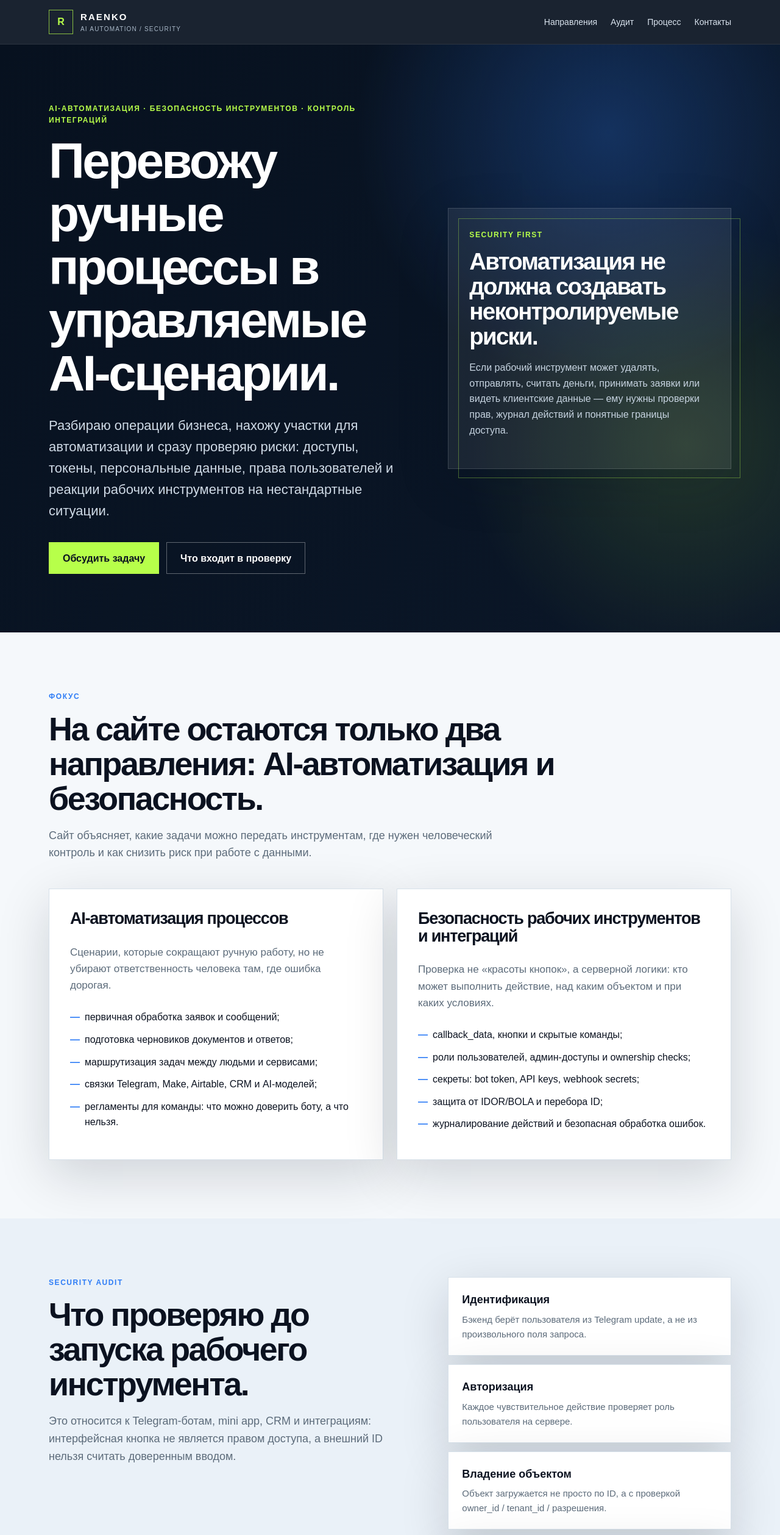
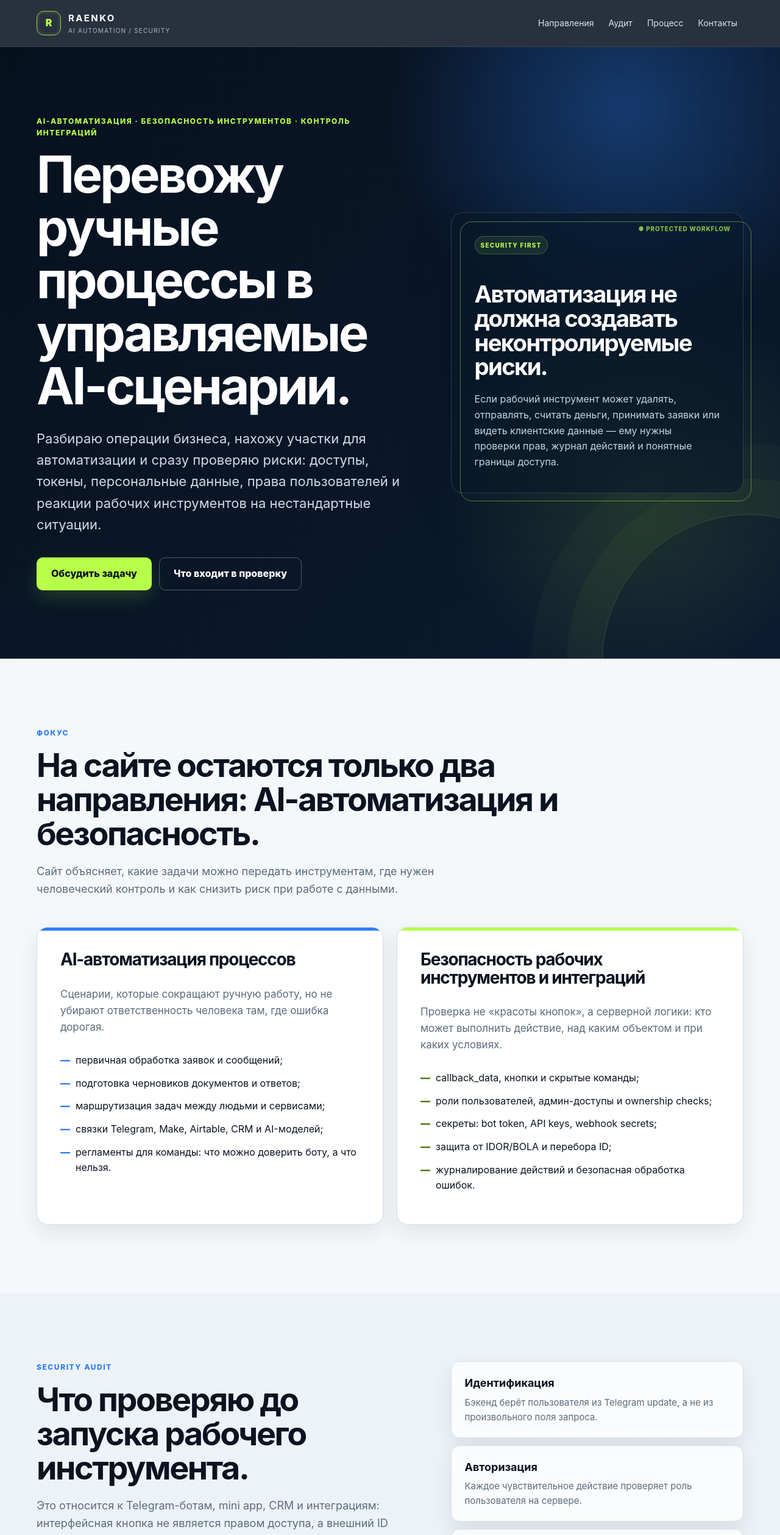
Before and after one commit to lehamvd757-tech/My-name-, a plain HTML site: page index.html in a window 1280 px wide. Shown: the top 2517 px of the page at 61% size. Drawn offline with Linux system fonts and the light colour scheme.

Commit message:
Refine visual system and responsive layout

```diff
--- a/assets/styles.css
+++ b/assets/styles.css
@@ -1,6 +1,6 @@
 :root {
-  --bg: #07111f;
-  --bg-2: #0b1728;
+  --bg: #06111e;
+  --bg-2: #0b1b30;
   --paper: #f5f8fb;
   --paper-2: #eaf1f8;
   --ink: #0b1220;
@@ -9,542 +9,202 @@
   --accent: #b7ff4a;
   --blue: #2f7df6;
   --white: #ffffff;
-  --shadow: 0 24px 80px rgba(7, 17, 31, 0.16);
+  --shadow: 0 24px 80px rgba(7, 17, 31, 0.14);
   --shadow-soft: 0 12px 34px rgba(7, 17, 31, 0.09);
 }
 
-* {
-  box-sizing: border-box;
-}
-
-html {
-  scroll-behavior: smooth;
-}
-
+* { box-sizing: border-box; }
+html { scroll-behavior: smooth; }
 body {
   margin: 0;
   background: var(--paper);
   color: var(--ink);
-  font: 16px/1.6 Arial, Helvetica, sans-serif;
+  font: 16px/1.6 Inter, "Segoe UI", Arial, Helvetica, sans-serif;
   text-rendering: optimizeLegibility;
   -webkit-font-smoothing: antialiased;
 }
-
-a {
-  color: inherit;
-}
+a { color: inherit; }
+::selection { background: var(--accent); color: var(--ink); }
 
 .skip-link {
-  position: absolute;
-  left: -999px;
-  top: 12px;
-  z-index: 100;
-  background: var(--accent);
-  color: var(--ink);
-  padding: 10px 14px;
+  position: absolute; left: -999px; top: 12px; z-index: 100;
+  background: var(--accent); color: var(--ink); padding: 10px 14px; border-radius: 8px;
 }
+.skip-link:focus { left: 12px; }
 
-.skip-link:focus {
-  left: 12px;
-}
-
-.container {
-  width: min(1120px, calc(100% - 40px));
-  margin: 0 auto;
-}
+.container { width: min(1160px, calc(100% - 48px)); margin: 0 auto; }
 
 .site-header {
-  position: sticky;
-  top: 0;
-  z-index: 20;
-  background: rgba(7, 17, 31, 0.92);
-  color: var(--white);
-  border-bottom: 1px solid rgba(255, 255, 255, 0.08);
-  backdrop-filter: blur(16px);
+  position: sticky; top: 0; z-index: 20;
+  background: rgba(6, 17, 30, 0.86); color: var(--white);
+  border-bottom: 1px solid rgba(255,255,255,0.08);
+  backdrop-filter: blur(18px);
 }
+.header-grid, .footer-grid {
+  min-height: 76px; display: flex; align-items: center; justify-content: space-between; gap: 24px;
+}
+.brand { display: inline-flex; align-items: center; gap: 12px; text-decoration: none; }
+.brand-mark {
+  display: grid; width: 40px; height: 40px; place-items: center;
+  border: 1px solid rgba(183,255,74,0.8); border-radius: 12px;
+  color: var(--accent); font-weight: 900; box-shadow: inset 0 0 0 4px rgba(183,255,74,0.06);
+}
+.brand strong { display: block; font-size: 15px; letter-spacing: 0.16em; }
+.brand small { display: block; color: #a9b8c8; font-size: 10px; letter-spacing: 0.12em; text-transform: uppercase; }
+.nav { display: flex; gap: 4px; color: #d9e3ee; font-size: 14px; }
+.nav a { padding: 8px 10px; border-radius: 8px; }
+.nav a:hover, .nav a:focus-visible { background: rgba(255,255,255,0.08); color: var(--accent); outline: none; }
+.nav a, .site-footer a, .contact-card a { text-decoration: none; }
 
-.header-grid,
-.footer-grid {
-  min-height: 72px;
-  display: flex;
-  align-items: center;
-  justify-content: space-between;
-  gap: 24px;
-}
-
-.brand {
-  display: inline-flex;
-  align-items: center;
-  gap: 12px;
-  text-decoration: none;
-}
-
-.brand-mark {
-  display: grid;
-  width: 40px;
-  height: 40px;
-  place-items: center;
-  border: 1px solid rgba(183, 255, 74, 0.7);
-  color: var(--accent);
-  font-weight: 800;
-}
-
-.brand strong {
-  display: block;
-  font-size: 15px;
-  letter-spacing: 0.14em;
-}
-
-.brand small {
-  display: block;
-  color: #a9b8c8;
-  font-size: 10px;
-  letter-spacing: 0.12em;
-  text-transform: uppercase;
-}
-
-.nav {
-  display: flex;
-  gap: 22px;
-  color: #d9e3ee;
-  font-size: 14px;
-}
-
-.nav a,
-.site-footer a,
-.contact-card a {
-  text-decoration: none;
-}
-
-.nav a:hover,
-.site-footer a:hover,
-.contact-card a:hover {
-  color: var(--accent);
-}
-
-.section,
-.hero {
-  padding: 96px 0;
-}
-
+.section, .hero { padding: 112px 0; }
 .section-dark {
   background:
-    radial-gradient(circle at 78% 15%, rgba(47, 125, 246, 0.28), transparent 32%),
-    radial-gradient(circle at 88% 68%, rgba(183, 255, 74, 0.14), transparent 28%),
+    radial-gradient(circle at 80% 10%, rgba(47,125,246,0.34), transparent 28%),
+    radial-gradient(circle at 82% 72%, rgba(183,255,74,0.13), transparent 26%),
     linear-gradient(135deg, var(--bg), var(--bg-2));
   color: var(--white);
 }
-
 .hero {
-  min-height: calc(100svh - 72px);
-  display: flex;
-  align-items: center;
-  overflow: hidden;
+  position: relative; min-height: calc(100svh - 76px); display: flex; align-items: center; overflow: hidden;
+}
+.hero::before {
+  content: ""; position: absolute; inset: 0; pointer-events: none; opacity: .5;
+  background-image: linear-gradient(rgba(255,255,255,.035) 1px, transparent 1px), linear-gradient(90deg, rgba(255,255,255,.035) 1px, transparent 1px);
+  background-size: 52px 52px;
+  mask-image: linear-gradient(to bottom, black, transparent 78%);
+}
+.hero::after {
+  content: ""; position: absolute; width: 480px; height: 480px; right: -190px; bottom: -245px;
+  border: 1px solid rgba(183,255,74,.2); border-radius: 50%; box-shadow: 0 0 0 58px rgba(183,255,74,.035), 0 0 0 116px rgba(183,255,74,.025);
+}
+.hero-grid, .contact-grid, .audit-grid {
+  position: relative; z-index: 1; display: grid; grid-template-columns: 1.12fr .88fr; gap: 68px; align-items: center;
 }
 
-.hero-grid,
-.contact-grid,
-.audit-grid {
-  display: grid;
-  grid-template-columns: 1.12fr 0.88fr;
-  gap: 64px;
-  align-items: center;
+.eyebrow, .kicker, .panel-status {
+  margin: 0 0 16px; color: var(--accent); font-size: 12px; font-weight: 800; letter-spacing: .13em; text-transform: uppercase;
 }
+.kicker { color: var(--blue); }
+h1,h2,h3,p { margin-top: 0; }
+h1,h2,h3 { line-height: 1.04; letter-spacing: -.045em; }
+h1 { max-width: 820px; margin-bottom: 26px; font-size: clamp(44px, 6.5vw, 84px); }
+h2 { max-width: 860px; margin-bottom: 20px; font-size: clamp(34px, 4.2vw, 56px); }
+h3 { font-size: 28px; }
+.lead { max-width: 720px; color: #cfdae6; font-size: clamp(18px, 2vw, 22px); }
+.lead.small { font-size: 18px; margin-bottom: 14px; }
+.intro { max-width: 760px; color: var(--muted); font-size: 18px; }
 
-.eyebrow,
-.kicker,
-.panel-status {
-  margin: 0 0 14px;
-  color: var(--accent);
-  font-size: 12px;
-  font-weight: 800;
-  letter-spacing: 0.13em;
-  text-transform: uppercase;
+.actions { display: flex; flex-wrap: wrap; gap: 12px; margin-top: 36px; }
+.button {
+  display: inline-flex; min-height: 54px; align-items: center; justify-content: center; padding: 0 23px;
+  border: 1px solid transparent; border-radius: 10px; font-weight: 800; text-decoration: none; transition: transform .2s ease, border-color .2s ease, background .2s ease;
 }
-
-.kicker {
-  color: var(--blue);
-}
-
-h1,
-h2,
-h3,
-p {
-  margin-top: 0;
-}
-
-h1,
-h2,
-h3 {
-  line-height: 1.06;
-  letter-spacing: -0.045em;
-}
-
-h1 {
-  max-width: 820px;
-  margin-bottom: 24px;
-  font-size: clamp(42px, 6.4vw, 82px);
-}
-
-h2 {
-  max-width: 860px;
-  margin-bottom: 18px;
-  font-size: clamp(32px, 4.2vw, 54px);
-}
-
-h3 {
-  font-size: 27px;
-}
-
-.lead {
-  max-width: 720px;
-  color: #cfdae6;
-  font-size: clamp(18px, 2vw, 22px);
-}
-
-.lead.small {
-  font-size: 18px;
-  margin-bottom: 14px;
-}
-
-.brief-list {
-  display: grid;
-  gap: 8px;
-  max-width: 640px;
-  margin: 0;
-  padding-left: 22px;
-  color: #cfdae6;
-}
-
-.brief-list li::marker {
-  color: var(--accent);
-  font-weight: 800;
-}
-
-.intro {
-  max-width: 760px;
-  color: var(--muted);
-  font-size: 18px;
-}
-
-.actions {
-  display: flex;
-  flex-wrap: wrap;
-  gap: 12px;
-  margin-top: 34px;
-}
-
-.button {
-  display: inline-flex;
-  min-height: 52px;
-  align-items: center;
-  justify-content: center;
-  padding: 0 22px;
-  border: 1px solid transparent;
-  font-weight: 800;
-  text-decoration: none;
-}
-
-.button-primary {
-  background: var(--accent);
-  color: #07111f;
-}
-
-.button-primary:hover {
-  filter: brightness(0.96);
-}
-
-.button-secondary {
-  border-color: rgba(255, 255, 255, 0.35);
-  color: var(--white);
-}
-
-.button-secondary:hover {
-  border-color: var(--accent);
-  color: var(--accent);
-}
+.button:hover { transform: translateY(-2px); }
+.button-primary { background: var(--accent); color: #07111f; box-shadow: 0 12px 30px rgba(183,255,74,.16); }
+.button-primary:hover { background: #c5ff70; }
+.button-secondary { border-color: rgba(255,255,255,.3); color: var(--white); }
+.button-secondary:hover { border-color: var(--accent); color: var(--accent); }
 
 .hero-panel {
-  position: relative;
-  padding: 34px;
-  background: rgba(255, 255, 255, 0.07);
-  border: 1px solid rgba(255, 255, 255, 0.14);
-  box-shadow: var(--shadow);
+  position: relative; padding: 38px; background: rgba(8,24,42,.68);
+  border: 1px solid rgba(255,255,255,.15); border-radius: 20px;
+  box-shadow: var(--shadow); backdrop-filter: blur(10px);
 }
+.hero-panel::before {
+  content: ""; position: absolute; inset: 14px -14px -14px 14px; z-index: -1;
+  border: 1px solid rgba(183,255,74,.42); border-radius: 20px;
+}
+.hero-panel::after {
+  content: "● protected workflow"; position: absolute; top: 18px; right: 20px;
+  color: rgba(183,255,74,.72); font-size: 10px; font-weight: 800; letter-spacing: .08em; text-transform: uppercase;
+}
+.hero-panel h2 { margin-top: 46px; font-size: clamp(28px,3vw,42px); }
+.hero-panel p { margin-bottom: 0; color: #c6d3e0; }
+.panel-status { display: inline-flex; align-items: center; gap: 7px; margin-bottom: 0; padding: 6px 9px; background: rgba(183,255,74,.09); border: 1px solid rgba(183,255,74,.24); border-radius: 99px; font-size: 10px; }
 
-.hero-panel::before {
-  content: "";
-  position: absolute;
-  inset: 16px -16px -16px 16px;
-  z-index: -1;
-  border: 1px solid rgba(183, 255, 74, 0.35);
+.section-muted { background: linear-gradient(180deg, #edf3f8, var(--paper-2)); }
+.section-head { margin-bottom: 48px; }
+.cards { display: grid; gap: 22px; }
+.two-columns { grid-template-columns: repeat(2,minmax(0,1fr)); }
+.card,.step,.audit-item,.contact-card { border: 1px solid var(--line); box-shadow: var(--shadow-soft); }
+.card {
+  position: relative; min-height: 430px; padding: 38px; overflow: hidden; background: var(--white); border-radius: 18px;
+  transition: transform .25s ease, box-shadow .25s ease;
 }
+.card::before { content: ""; position: absolute; top: 0; left: 0; width: 100%; height: 5px; background: var(--blue); }
+.card:nth-child(2)::before { background: var(--accent); }
+.card:hover { transform: translateY(-5px); box-shadow: var(--shadow); }
+.card p { color: var(--muted); font-size: 17px; }
+.check-list { padding: 0; margin: 28px 0 0; list-style: none; }
+.check-list li { position: relative; padding-left: 25px; margin: 12px 0; }
+.check-list li::before { content: "—"; position: absolute; left: 0; color: var(--blue); font-weight: 900; }
+.card:nth-child(2) .check-list li::before, .audit-result .check-list li::before { color: #4a7900; }
 
-.hero-panel h2 {
-  font-size: clamp(28px, 3vw, 42px);
+.audit-grid { align-items: start; }
+.audit-list { display: grid; gap: 12px; }
+.audit-result {
+  grid-column: 2; margin-top: 22px; padding: 30px; background: linear-gradient(135deg,#e9ffc1,#d6fb94);
+  border: 1px solid #bade73; border-radius: 18px; box-shadow: var(--shadow-soft);
 }
+.audit-result h3 { margin: 0; font-size: 26px; }
+.audit-result .check-list { margin-top: 18px; }
+.audit-item { padding: 21px 22px; background: rgba(255,255,255,.78); border-radius: 14px; }
+.audit-item strong { display: block; margin-bottom: 5px; font-size: 18px; }
+.audit-item p { margin: 0; color: var(--muted); font-size: 15px; }
 
-.hero-panel p {
-  color: #c6d3e0;
+.steps { display: grid; grid-template-columns: repeat(4,minmax(0,1fr)); gap: 16px; }
+.step {
+  min-height: 235px; padding: 28px; background: var(--white); border-radius: 16px;
+  border-top: 4px solid var(--blue);
 }
+.step:nth-child(2) { border-top-color: #5d99fa; }
+.step:nth-child(3) { border-top-color: #8ebf48; }
+.step:nth-child(4) { border-top-color: var(--accent); }
+.step h3 { margin: 0 0 12px; font-size: 24px; }
+.step p { color: var(--muted); font-size: 15px; }
 
-.section-muted {
-  background: var(--paper-2);
+.compact { padding: 92px 0; }
+.brief-list { display: grid; gap: 8px; max-width: 640px; margin: 0; padding-left: 22px; color: #cfdae6; }
+.brief-list li::marker { color: var(--accent); font-weight: 800; }
+.contact-card {
+  display: grid; gap: 14px; padding: 30px; background: rgba(255,255,255,.09);
+  border-color: rgba(255,255,255,.18); border-radius: 18px; color: #dce7f2; backdrop-filter: blur(8px);
 }
+.contact-card a { transition: color .2s ease; }
+.contact-card a:hover { color: var(--accent); }
+.contact-main { display: block; padding-bottom: 18px; border-bottom: 1px solid rgba(255,255,255,.16); }
+.contact-main span { display: block; color: var(--accent); font-size: 12px; font-weight: 800; letter-spacing: .13em; text-transform: uppercase; }
+.contact-main strong { display: block; margin-top: 4px; color: var(--white); font-size: 30px; }
 
-.section-head {
-  margin-bottom: 44px;
+.site-footer { background: #050c15; color: #93a4b6; }
+.footer-grid { min-height: 76px; }
+.site-footer a:hover { color: var(--accent); }
+.reveal { opacity: 0; transform: translateY(18px); transition: opacity .55s ease, transform .55s ease; }
+.reveal.is-visible { opacity: 1; transform: translateY(0); }
+
+@media (max-width:900px) {
+  .nav { display:none; }
+  .hero-grid,.contact-grid,.audit-grid,.two-columns { grid-template-columns:1fr; gap:36px; }
+  .hero { min-height:auto; padding:88px 0; }
+  .steps { grid-template-columns:repeat(2,minmax(0,1fr)); }
+  .audit-result { grid-column:auto; }
 }
-
-.cards {
-  display: grid;
-  gap: 22px;
+@media (max-width:560px) {
+  .container { width:min(100% - 32px,1160px); }
+  .section,.hero { padding:68px 0; }
+  .header-grid { min-height:64px; }
+  .brand-mark { width:36px; height:36px; }
+  .brand small { display:none; }
+  h1 { font-size:clamp(40px,12vw,54px); }
+  .actions,.button { width:100%; }
+  .hero-panel,.card,.contact-card { padding:25px; }
+  .hero-panel::before { inset:10px -8px -8px 8px; }
+  .hero-panel::after { display:none; }
+  .card { min-height:auto; }
+  .steps { grid-template-columns:1fr; }
+  .footer-grid { align-items:flex-start; flex-direction:column; justify-content:center; gap:4px; }
 }
-
-.two-columns {
-  grid-template-columns: repeat(2, minmax(0, 1fr));
+@media (prefers-reduced-motion:reduce) {
+  html { scroll-behavior:auto; }
+  *,*::before,*::after { transition-duration:.001ms !important; animation-duration:.001ms !important; animation-iteration-count:1 !important; }
 }
-
-.card,
-.step,
-.audit-item,
-.contact-card {
-  background: var(--white);
-  border: 1px solid var(--line);
-  box-shadow: var(--shadow);
-}
-
-.card {
-  min-height: 440px;
-  padding: 34px;
-}
-
-.card p {
-  color: var(--muted);
-  font-size: 17px;
-}
-
-.check-list {
-  padding: 0;
-  margin: 26px 0 0;
-  list-style: none;
-}
-
-.check-list li {
-  position: relative;
-  padding-left: 24px;
-  margin: 11px 0;
-}
-
-.check-list li::before {
-  content: "—";
-  position: absolute;
-  left: 0;
-  color: var(--blue);
-  font-weight: 800;
-}
-
-.audit-grid {
-  align-items: start;
-}
-
-.audit-list {
-  display: grid;
-  gap: 14px;
-}
-
-.audit-result {
-  grid-column: 2;
-  margin-top: 22px;
-  padding: 28px;
-  background: #dfffa1;
-  border: 1px solid #bade73;
-  box-shadow: var(--shadow-soft);
-}
-
-.audit-result h3 {
-  margin: 0;
-  font-size: 25px;
-}
-
-.audit-result .check-list {
-  margin-top: 18px;
-}
-
-.audit-item {
-  padding: 22px;
-}
-
-.audit-item strong {
-  display: block;
-  margin-bottom: 6px;
-  font-size: 18px;
-}
-
-.audit-item p {
-  margin: 0;
-  color: var(--muted);
-  font-size: 15px;
-}
-
-.steps {
-  display: grid;
-  grid-template-columns: repeat(4, minmax(0, 1fr));
-  gap: 16px;
-}
-
-.step {
-  min-height: 230px;
-  padding: 26px;
-}
-
-.step h3 {
-  margin: 0 0 10px;
-  font-size: 23px;
-}
-
-.step p {
-  color: var(--muted);
-  font-size: 15px;
-}
-
-.compact {
-  padding: 82px 0;
-}
-
-.contact-card {
-  display: grid;
-  gap: 12px;
-  padding: 28px;
-  background: rgba(255, 255, 255, 0.08);
-  border-color: rgba(255, 255, 255, 0.16);
-  color: #dce7f2;
-}
-
-.contact-main {
-  display: block;
-  padding-bottom: 16px;
-  border-bottom: 1px solid rgba(255, 255, 255, 0.16);
-}
-
-.contact-main span {
-  display: block;
-  color: var(--accent);
-  font-size: 12px;
-  font-weight: 800;
-  letter-spacing: 0.13em;
-  text-transform: uppercase;
-}
-
-.contact-main strong {
-  display: block;
-  margin-top: 4px;
-  color: var(--white);
-  font-size: 28px;
-}
-
-.site-footer {
-  background: #050c15;
-  color: #93a4b6;
-}
-
-.footer-grid {
-  min-height: 70px;
-}
-
-.reveal {
-  opacity: 0;
-  transform: translateY(18px);
-  transition: opacity 0.55s ease, transform 0.55s ease;
-}
-
-.reveal.is-visible {
-  opacity: 1;
-  transform: translateY(0);
-}
-
-@media (max-width: 900px) {
-  .nav {
-    display: none;
-  }
-
-  .hero-grid,
-  .contact-grid,
-  .audit-grid,
-  .two-columns {
-
-    grid-template-columns: 1fr;
-  }
-
-  .hero {
-    min-height: auto;
-    padding: 78px 0;
-  }
-
-  .steps {
-    grid-template-columns: repeat(2, minmax(0, 1fr));
-  }
-
-  .audit-result {
-    grid-column: auto;
-  }
-}
-
-@media (max-width: 560px) {
-  .container {
-    width: min(100% - 32px, 1120px);
-  }
-
-  .section,
-  .hero {
-    padding: 64px 0;
-  }
-
-  .header-grid {
-    min-height: 64px;
-  }
-
-  .brand-mark {
-    width: 36px;
-    height: 36px;
-  }
-
-  .brand small {
-    display: none;
-  }
-
-  .actions,
-  .button {
-    width: 100%;
-  }
-
-  .hero-panel,
-  .card,
-  .contact-card {
-    padding: 24px;
-  }
-
-  .steps {
-    grid-template-columns: 1fr;
-  }
-
-  .footer-grid {
-    align-items: flex-start;
-    flex-direction: column;
-    justify-content: center;
-  }
-}
-
-@media (prefers-reduced-motion: reduce) {
-  html {
-    scroll-behavior: auto;
-  }
-
-  *,
-  *::before,
-  *::after {
-    transition-duration: 0.001ms !important;
-    animation-duration: 0.001ms !important;
-    animation-iteration-count: 1 !important;
-  }
-}
```
